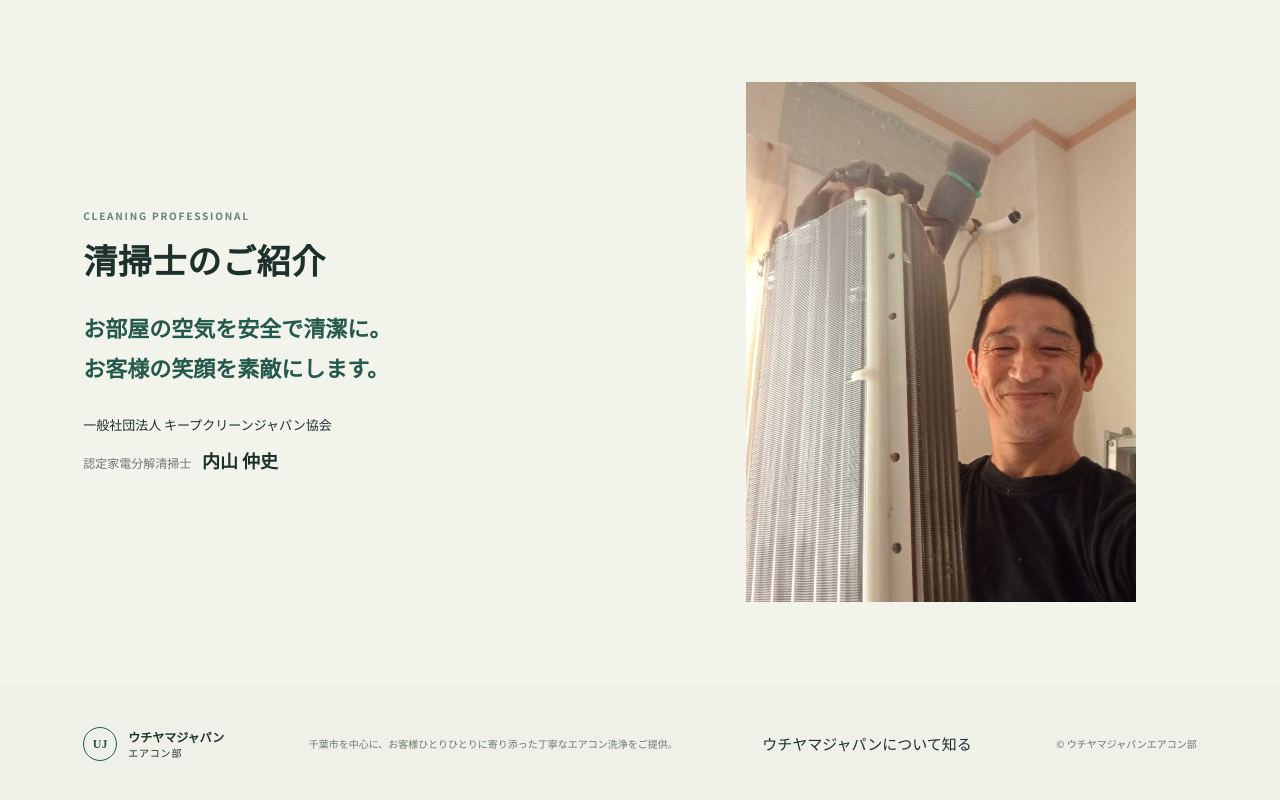
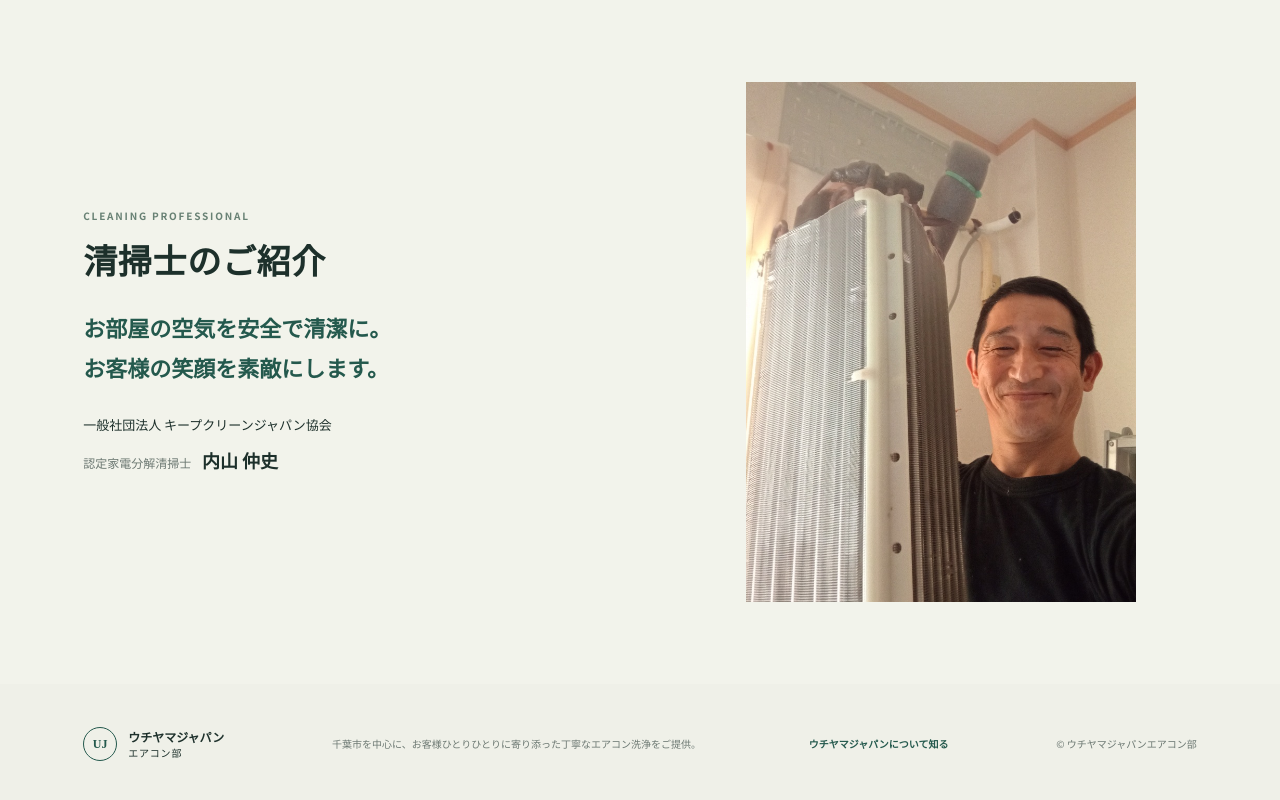
Before and after one commit to uchiyama-jp/uchiyama-jp.github.io, a plain HTML site: page index.html in a window 1280 px wide. Shown: the part 7465-8265 px from the top of the page. Drawn offline with Linux system fonts and the light colour scheme; a web font is replaced by a local one.

Commit message:
Add styles for footer Google link

```diff
--- a/stylesheet.css
+++ b/stylesheet.css
@@ -183,6 +183,8 @@ h2 { margin: 0; font-family: var(--serif); font-size: clamp(30px, 3.6vw, 45px);
 .footer-brand { font-size: 12px; }
 .footer-brand .brand-mark { width: 34px; height: 34px; font-size: 12px; }
 .site-footer > p, .site-footer small { margin: 0; color: var(--muted); font-size: 10px; }
+.footer-google-link { color: var(--green); font-size: 10px; font-weight: 600; }
+.footer-google-link:hover { text-decoration: underline; }
 .mobile-break { display: none; }
 
 @media (max-width: 760px) {
```
